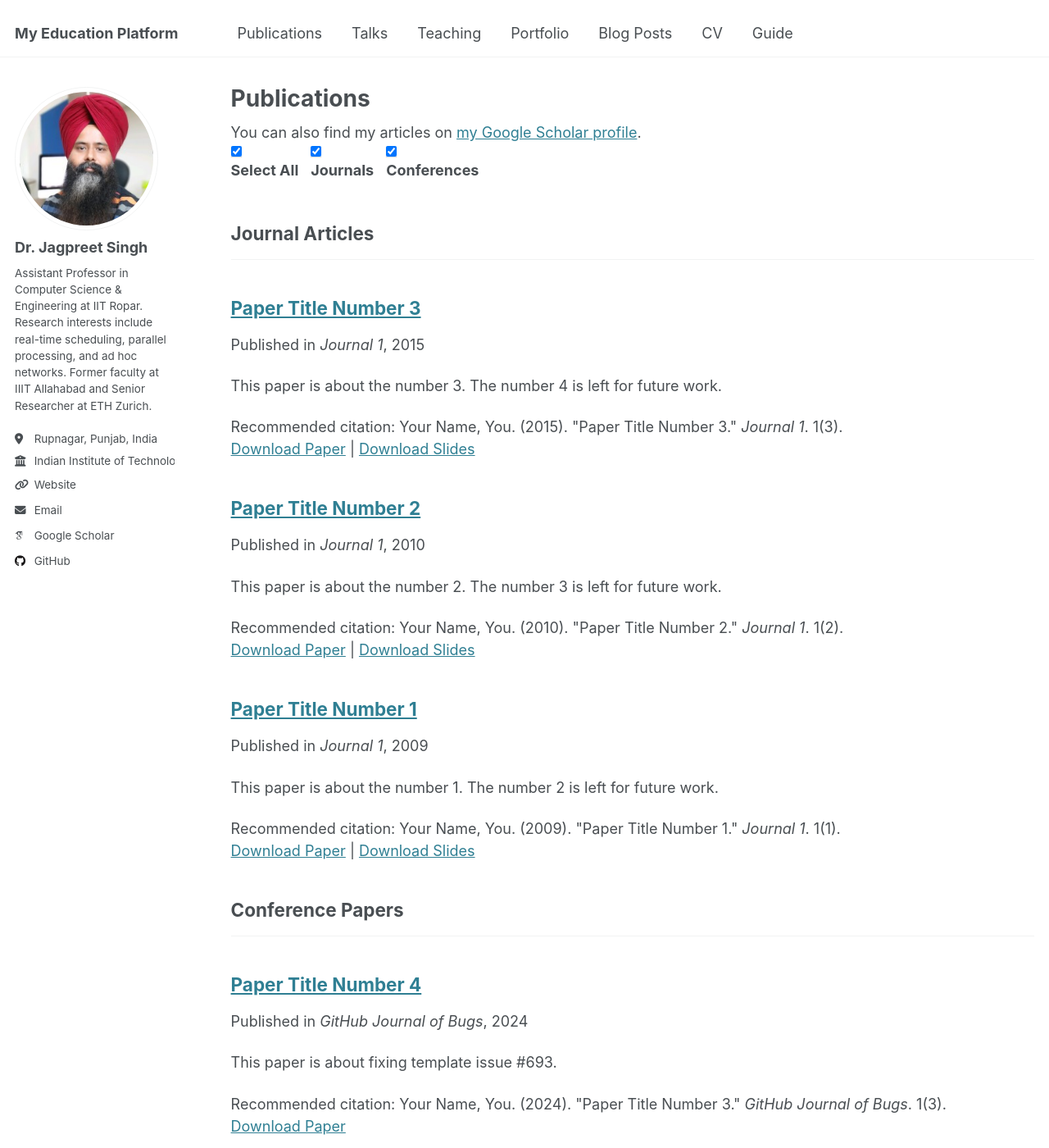
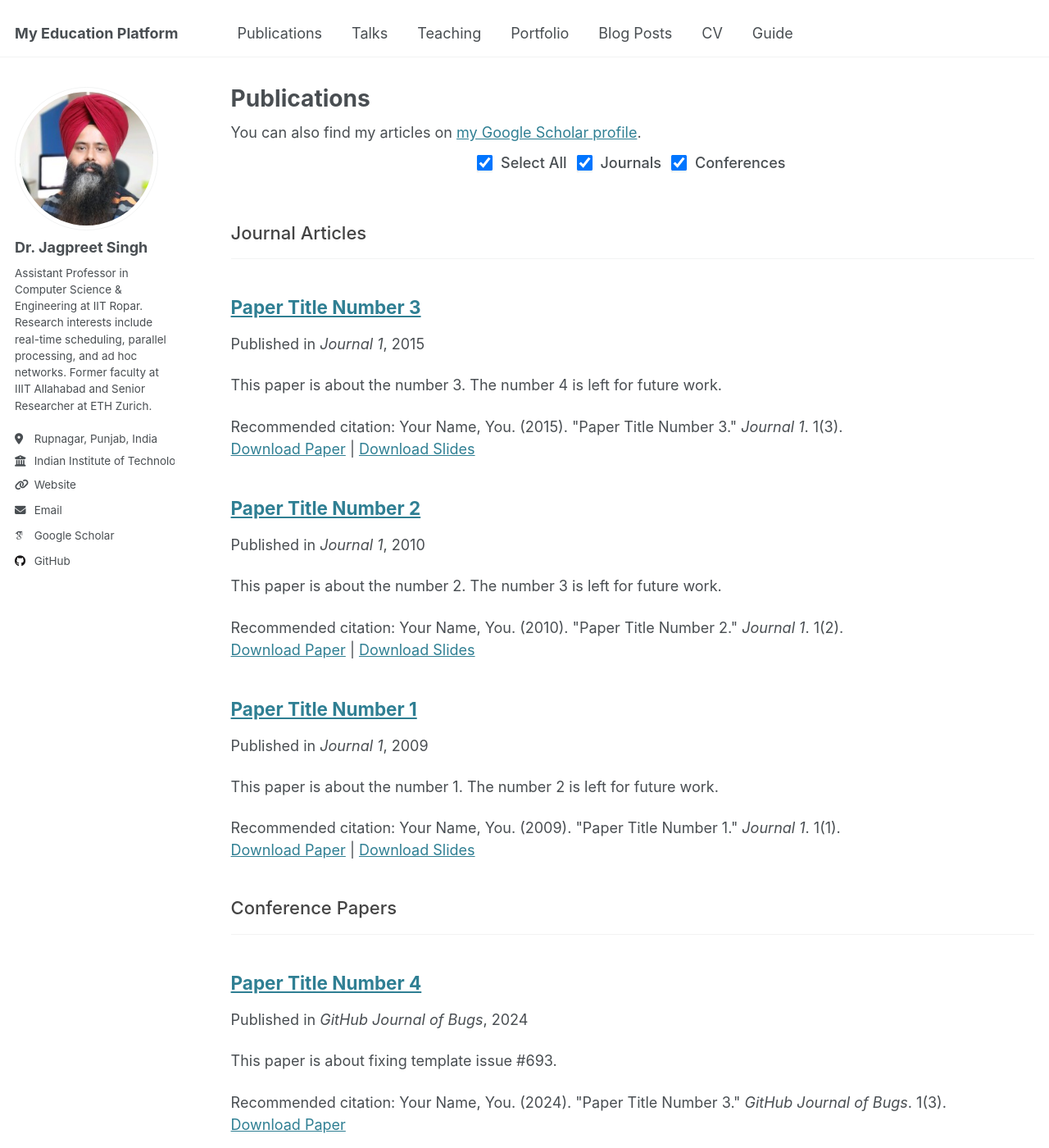
Before and after one commit to Sharma-eng-cli/Sharma-eng-cli.github.io, a Jekyll site: the page built from _pages/publications.html, in a window 1280 px wide and 1400 px high. Shown: the whole window at 82% size. Built offline with Jekyll 4.4.1, drawn with Linux system fonts in a browser that asks for light colours; some web fonts are replaced.

```diff
--- a/assets/css/style.css
+++ b/assets/css/style.css
@@ -31,3 +31,32 @@
     opacity: 0;
     transform: translateY(-10px);
 }
+/* Make checkboxes bigger and more appealing */
+.filter-container input[type="checkbox"] {
+    transform: scale(1.5); /* Increases the checkbox size */
+    margin-right: 8px; /* Adds spacing between checkbox and label */
+    cursor: pointer;
+}
+
+/* Style the labels to improve readability */
+.filter-container label {
+    font-size: 18px;
+    font-weight: 500;
+    display: flex;
+    align-items: center;
+    gap: 5px; /* Adds space between checkbox and text */
+}
+/* Make category titles more elegant */
+.category-title {
+    font-size: 22px; /* Adjust the size */
+    font-weight: 500; /* Less bold */
+    color: #444; /* Softer color */
+    margin-bottom: 10px;
+}
+/* Make filter checkboxes appear in a horizontal row */
+.filter-container {
+    display: flex;
+    justify-content: center; /* Centers the filters */
+    gap: 15px; /* Adds spacing between checkboxes */
+    padding: 10px;
+}
```
Also changed, not shown: _publications/2025-05-10-new-conference-paper.md (added, +14 -0 lines).
